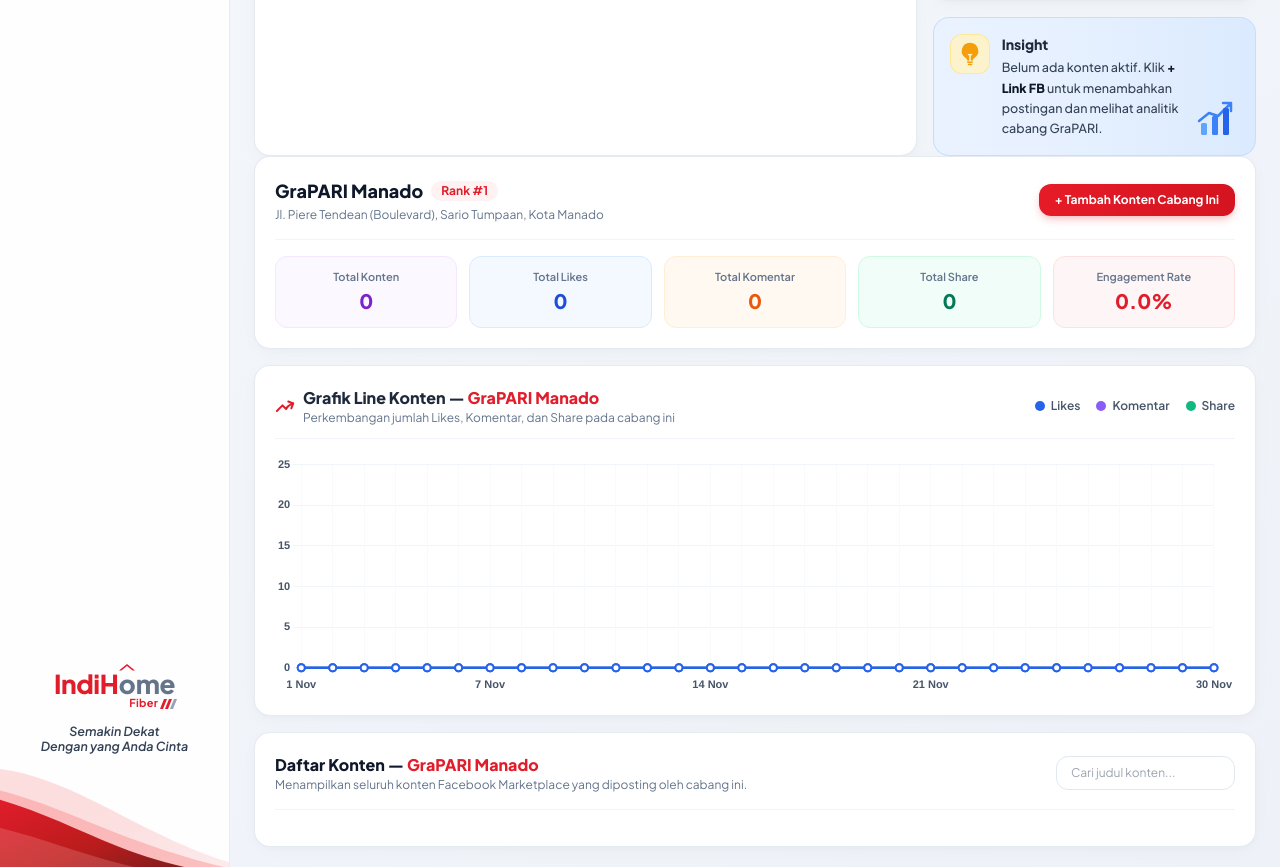
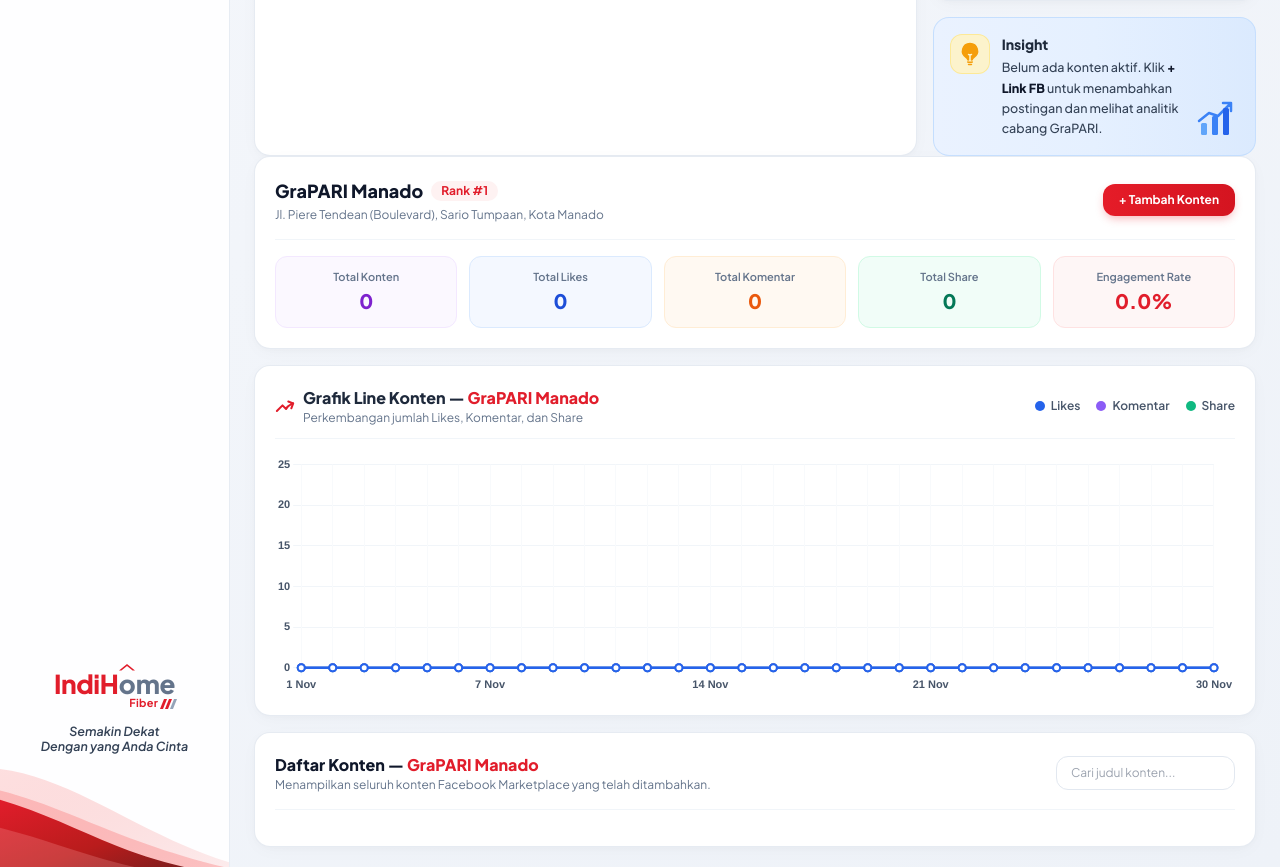
Before and after one commit to andi-fkri/grapari-sosmed, a Laravel app: page / in a window 1280 px wide. Shown: the part 934-1801 px from the top of the page. Run offline with Laravel 12, Linux system fonts and the light colour scheme; the visitor is signed in with stand-in values (Sample User, id 1); data that the repository does not hold is empty; parts of the project's set-up code (start-up, migrations or seed data) failed here and were passed over; some libraries are stand-ins or nearby versions.

Commit message:
Remove 'cabang ini' wording and display only Tambah Konten

```diff
--- a/resources/views/dashboard.blade.php
+++ b/resources/views/dashboard.blade.php
@@ -767,7 +767,7 @@
                         @endif
                         <button type="button" onclick="openAddContentModal(currentSelectedGrapariId)"
                             class="pill-active-red px-4 py-2 rounded-xl text-xs font-bold flex items-center gap-1.5 cursor-pointer">
-                            <span>+ Tambah Konten Cabang Ini</span>
+                            <span>+ Tambah Konten</span>
                         </button>
                     </div>
                 </div>
@@ -808,7 +808,7 @@
                             <h3 class="text-base font-extrabold text-slate-800">
                                 Grafik Line Konten — <span id="chart-grapari-name" class="text-[#E11D2B]">GraPARI Manado</span>
                             </h3>
-                            <p class="text-xs text-slate-500">Perkembangan jumlah Likes, Komentar, dan Share pada cabang ini</p>
+                            <p class="text-xs text-slate-500">Perkembangan jumlah Likes, Komentar, dan Share</p>
                         </div>
                     </div>
 
@@ -837,7 +837,7 @@
                         <h3 class="text-base font-extrabold text-slate-900">
                             Daftar Konten — <span id="list-grapari-name" class="text-[#E11D2B]">GraPARI Manado</span>
                         </h3>
-                        <p class="text-xs text-slate-500">Menampilkan seluruh konten Facebook Marketplace yang diposting oleh cabang ini.</p>
+                        <p class="text-xs text-slate-500">Menampilkan seluruh konten Facebook Marketplace yang telah ditambahkan.</p>
                     </div>
                     <input type="text" id="searchContentInput" onkeyup="filterContentCards()" placeholder="Cari judul konten..."
                         class="px-3.5 py-2 rounded-xl border border-slate-200 text-xs focus:outline-none focus:border-red-500">
@@ -922,7 +922,7 @@
                 <!-- Empty State for Selected GraPARI -->
                 <div id="grapariEmptyContentState" class="hidden py-10 text-center bg-slate-50/70 rounded-2xl border border-dashed border-slate-200 mt-4">
                     <p id="grapariEmptyTitle" class="text-sm font-bold text-slate-700">Belum ada konten untuk GraPARI ini</p>
-                    <p class="text-xs text-slate-500 mt-1">Klik tombol "+ Tambah Konten Cabang Ini" untuk menempelkan link postingan Facebook.</p>
+                    <p class="text-xs text-slate-500 mt-1">Klik tombol "+ Tambah Konten" untuk menempelkan link postingan Facebook.</p>
                 </div>
             </div>
         </section>
```
